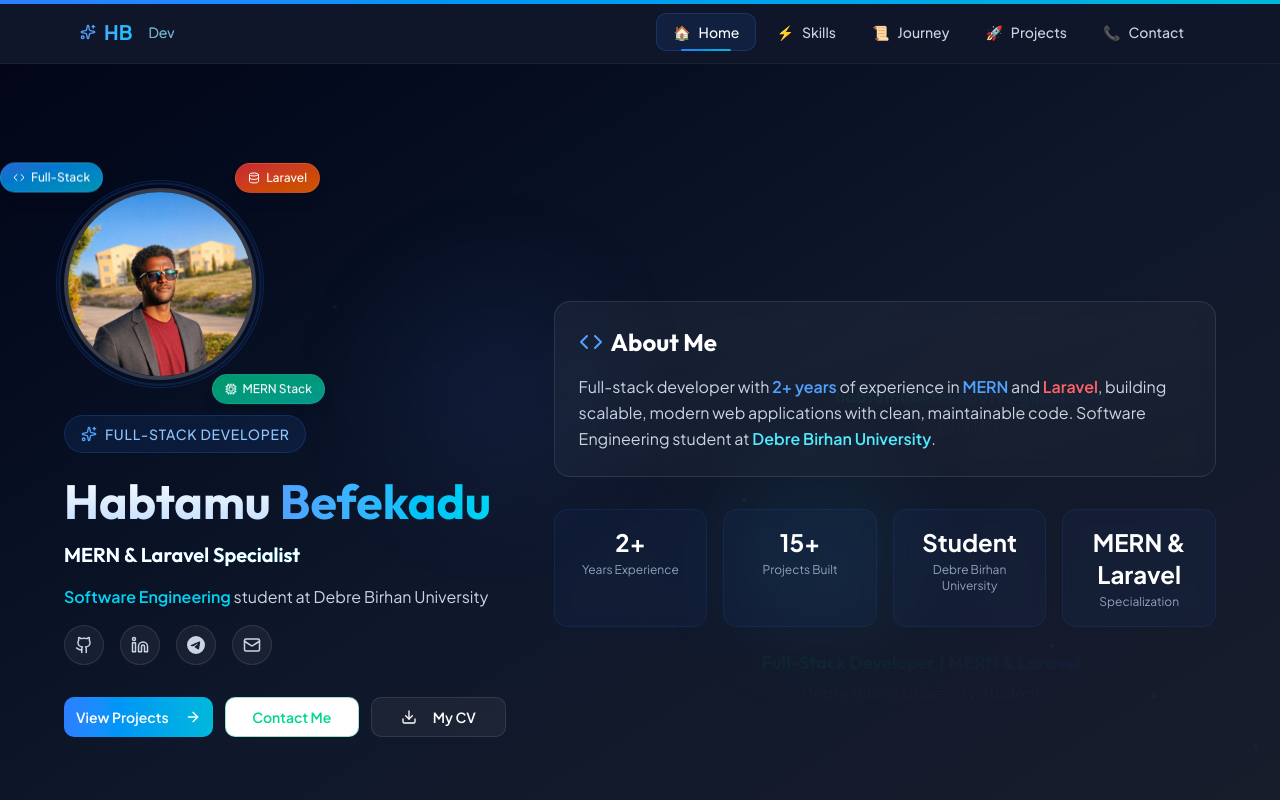
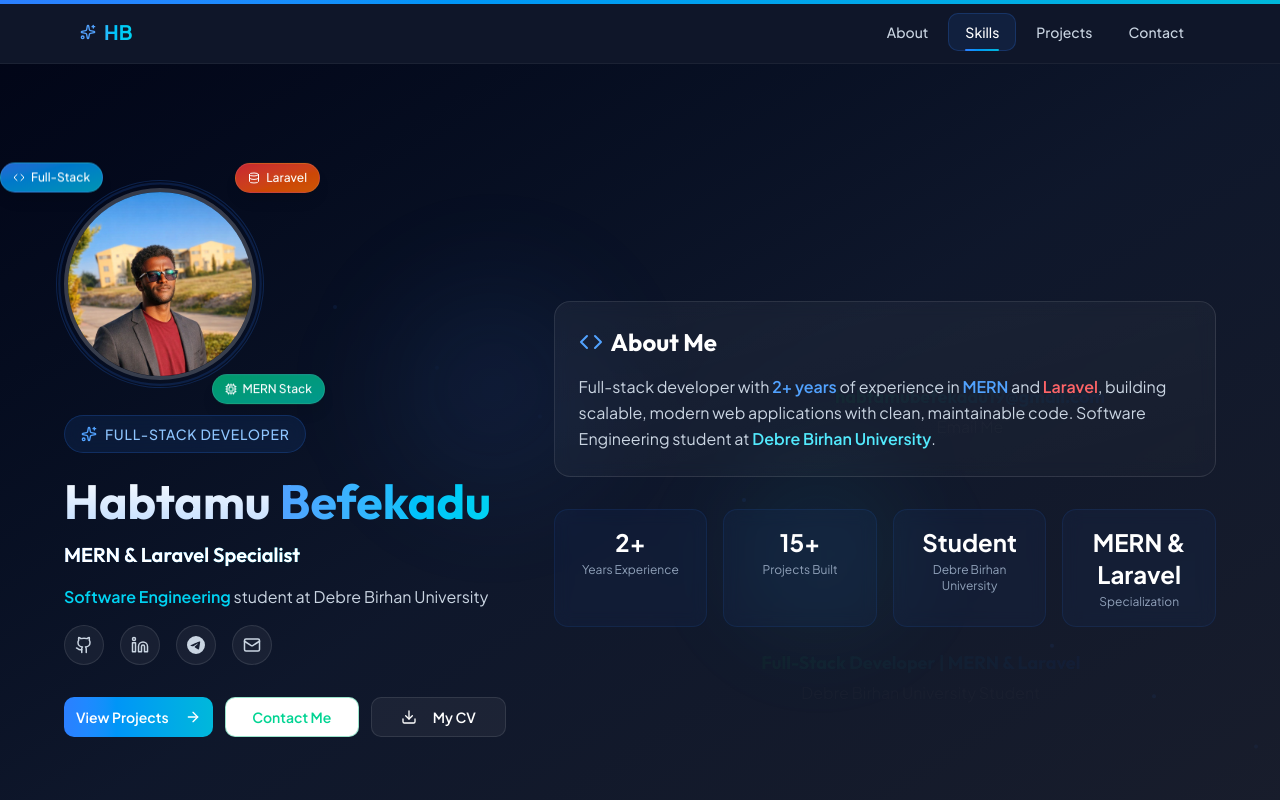
Before and after one commit to boldhab/boldhab-portfolio, a React (Vite) app: page / in a window 1280 px wide. Shown: the top 800 px of the page. Built offline with nearby package versions, Linux system fonts and the light colour scheme.

Commit message:
feat: enhance Header component with dynamic navigation and smooth scrolling, and update Projects and Skills pages with section IDs

```diff
--- a/src/components/Header.tsx
+++ b/src/components/Header.tsx
@@ -1,4 +1,4 @@
-import { useEffect, useState } from "react"
+import { useEffect, useMemo, useState } from "react"
 import { motion, useScroll, useSpring } from "framer-motion"
 import { Link, useLocation } from "react-router-dom"
 import { Menu, X, Sparkles } from "lucide-react"
@@ -26,30 +26,70 @@
     return () => window.removeEventListener("scroll", handleScroll)
   }, [])
 
-  // Update active tab based on current route
+  const navItems: (navItems & { href: string; type: "section" | "route" })[] = useMemo(
+    () => [
+      { name: "About", id: "about", href: "/#about", type: "section" },
+      { name: "Skills", id: "skills", href: "/#skills", type: "section" },
+      { name: "Projects", id: "projects", href: "/#projects", type: "section" },
+      { name: "Contact", id: "contact", href: "/contact", type: "route" },
+    ],
+    []
+  )
+
   useEffect(() => {
-    const path = location.pathname.substring(1) || "home"
-    setActiveTab(path)
-  }, [location])
+    if (location.pathname.toLowerCase() === "/contact") {
+      setActiveTab("contact")
+      return
+    }
+    if (location.pathname.toLowerCase() === "/projects") {
+      setActiveTab("projects")
+      return
+    }
+  }, [location.pathname])
 
-  const navItems: navItems[] = [
-    { name: "Home", id: "home", icon: "🏠" },
-    { name: "Skills", id: "skills", icon: "⚡" },
-    { name: "Journey", id: "about", icon: "📜" },
-    { name: "Projects", id: "projects", icon: "🚀" },
-    { name: "Contact", id: "contact", icon: "📞" },
-  ]
+  useEffect(() => {
+    if (!location.hash) return
+    const id = location.hash.replace("#", "")
+    const element = document.getElementById(id)
+    if (element) {
+      setActiveTab(id)
+      element.scrollIntoView({ behavior: "smooth" })
+    }
+  }, [location.hash])
 
-  const handleClick = (id: string) => {
+  useEffect(() => {
+    if (location.pathname !== "/") return
+
+    const sectionIds = navItems.filter((item) => item.type === "section").map((item) => item.id)
+    const sections = sectionIds
+      .map((id) => document.getElementById(id))
+      .filter((el): el is HTMLElement => Boolean(el))
+
+    if (!sections.length) return
+
+    const observer = new IntersectionObserver(
+      (entries) => {
+        const visible = entries.filter((entry) => entry.isIntersecting)
+        if (!visible.length) return
+        visible.sort((a, b) => a.boundingClientRect.top - b.boundingClientRect.top)
+        const id = visible[0].target.id
+        setActiveTab(id)
+      },
+      { rootMargin: "-30% 0px -60% 0px", threshold: [0.1, 0.3, 0.6] }
+    )
+
+    sections.forEach((section) => observer.observe(section))
+    return () => observer.disconnect()
+  }, [location.pathname, navItems])
+
+  const handleClick = (id: string, type: "section" | "route" = "route") => {
     setActiveTab(id)
     setIsMobileMenuOpen(false)
 
-    // If we're already on the page, scroll to section
-    if (location.pathname === `/${id}` || (id === "home" && location.pathname === "/")) {
-      const element = document.getElementById(id)
-      if (element) {
-        element.scrollIntoView({ behavior: "smooth" })
-      }
+    if (type !== "section" || location.pathname !== "/") return
+    const element = document.getElementById(id)
+    if (element) {
+      element.scrollIntoView({ behavior: "smooth" })
     }
   }
 
@@ -92,7 +132,7 @@
             <span className="flex items-center gap-2">
               <Sparkles className="w-4 h-4 text-blue-400" />
               HB
-              <span className="hidden sm:inline text-sm font-normal text-slate-400 ml-2">Dev</span>
+
             </span>
           </Link>
         </motion.div>
@@ -108,29 +148,22 @@
                 whileTap={{ scale: 0.95 }}
               >
                 <Link
-                  to={item.id === "home" ? "/" : `/${item.id}`}
-                  onClick={() => handleClick(item.id)}
+                  to={item.href}
+                  onClick={() => handleClick(item.id, item.type)}
                   className={`flex items-center gap-2 px-4 py-2 rounded-lg transition-all duration-300 ${
                     activeTab === item.id
                       ? "text-white bg-blue-500/10 border border-blue-500/20"
                       : "text-slate-300 hover:text-white hover:bg-white/5"
                   }`}
                 >
-                  <span className="text-sm">{item.icon}</span>
                   <span className="text-sm font-medium">{item.name}</span>
                 </Link>
-
-                {/* Active indicator */}
                 {activeTab === item.id && (
                   <motion.div
                     layoutId="activeIndicator"
                     className="absolute bottom-0 left-1/2 w-1/2 h-0.5 bg-gradient-to-r from-blue-500 to-cyan-500 rounded-full -translate-x-1/2"
                     initial={false}
-                    transition={{
-                      type: "spring",
-                      stiffness: 300,
-                      damping: 25
-                    }}
+                    transition={{ type: "spring", stiffness: 300, damping: 25 }}
                   />
                 )}
               </motion.li>
@@ -178,15 +211,14 @@
                     transition={{ delay: index * 0.1 }}
                   >
                     <Link
-                      to={item.id === "home" ? "/" : `/${item.id}`}
-                      onClick={() => handleClick(item.id)}
+                      to={item.href}
+                      onClick={() => handleClick(item.id, item.type)}
                       className={`flex items-center gap-3 px-4 py-3 rounded-xl transition-all duration-300 ${
                         activeTab === item.id
                           ? "text-white bg-blue-500/20 border border-blue-500/30"
                           : "text-slate-300 hover:text-white hover:bg-white/10"
                       }`}
                     >
-                      <span className="text-lg">{item.icon}</span>
                       <span className="text-base font-medium">{item.name}</span>
                     </Link>
                   </motion.li>
--- a/src/pages/Projects.tsx
+++ b/src/pages/Projects.tsx
@@ -80,7 +80,7 @@
   }
 
   return (
-    <div className="min-h-screen w-full py-16 px-4 sm:px-6 lg:px-8">
+    <div id="projects" className="min-h-screen w-full py-16 px-4 sm:px-6 lg:px-8">
       <motion.div
         initial={{ y: -50, opacity: 0 }}
         animate={{ y: 0, opacity: 1 }}
--- a/src/pages/Skills.tsx
+++ b/src/pages/Skills.tsx
@@ -168,7 +168,7 @@
   }
 
   return (
-    <div className="relative overflow-hidden bg-gradient-to-b from-slate-950 to-blue-950/30 py-16">
+    <div id="skills" className="relative overflow-hidden bg-gradient-to-b from-slate-950 to-blue-950/30 py-16">
       <div ref={containerRef} className="max-w-6xl mx-auto px-4 sm:px-6 lg:px-8">
         {/* Header */}
         <motion.div
```
